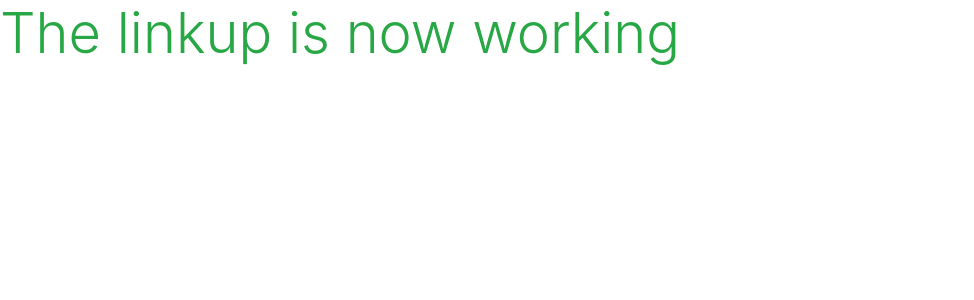
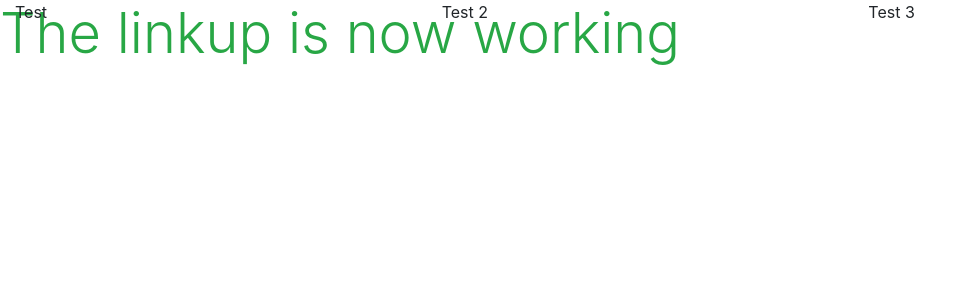
Before and after one commit to aryan008/team_lift_sprint, a Django app: page / in a window 1280 px wide. Shown: the top 300 px of the page, without its empty margins (0-974 px from the left). Run offline with Django 3.2, Linux system fonts and the light colour scheme; some libraries are stand-ins or nearby versions.

```diff
--- a/templates/base.html
+++ b/templates/base.html
@@ -32,7 +32,19 @@
     <title>Team Lift Sprint {% block extra_title %}{% endblock %}</title>
   </head>
   <body>
-    <header class = "container-fluid fixed-top"></header>
+    <header class = "container-fluid fixed-top">
+      <div class="row">
+        <div class="col-12 col-lg-4 my-auto">
+          <p>Test</p>
+        </div>
+        <div class="col-12 col-lg-4 my-auto">
+          <p>Test 2</p>
+        </div>
+        <div class="col-12 col-lg-4 my-auto">
+          <p>Test 3</p>
+        </div>
+      </div>
+  </header>
 
     {% if messages %}
         <div class="message-container"></div>
```
